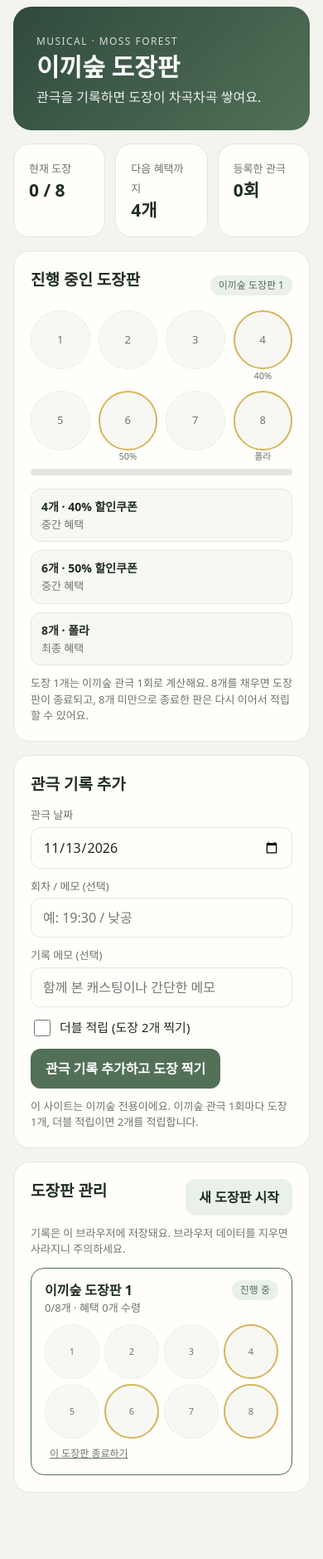
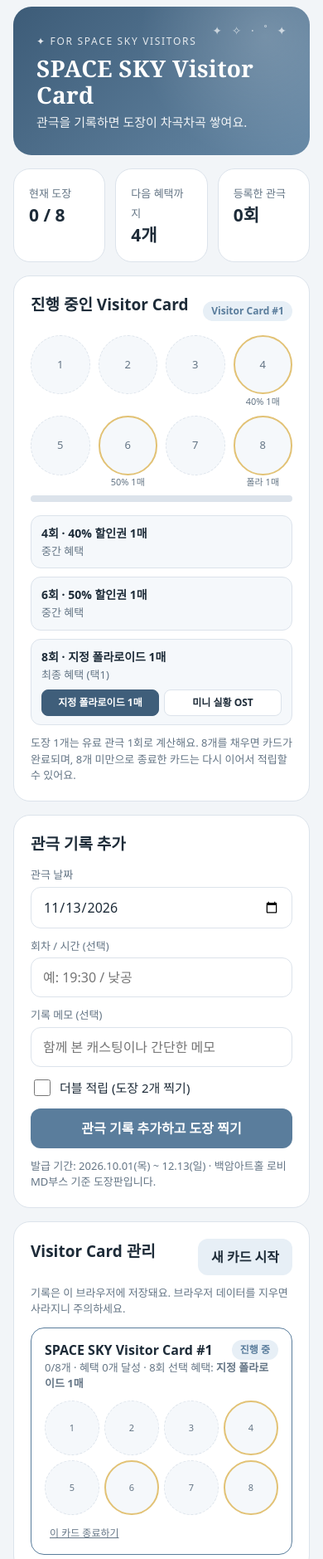
Before and after one commit to Oolong62/moss-forest, a plain HTML site: page index.html in a window 390 px wide. Shown: the top 1879 px of the page at 83% size. Drawn offline with Linux system fonts and the light colour scheme.

Commit message:
Update index.html

```diff
--- a/index.html
+++ b/index.html
@@ -3,22 +3,29 @@
 <head>
 <meta charset="UTF-8">
 <meta name="viewport" content="width=device-width, initial-scale=1">
-<title>이끼숲 도장판</title>
+<title>SPACE SKY Visitor Card</title>
 <style>
 :root{
-  --bg:#f4f4ee; --card:#fffefa; --ink:#1f2d25; --sub:#6b766f; --line:#e3e6df;
-  --moss:#2f4a3c; --moss2:#527058; --gold:#d8b45a; --soft:#eaf0ea; --empty:#f7f8f4;
+  --bg:#f2f5f8; --card:#ffffff; --ink:#1d2b38; --sub:#647585; --line:#dce3eb;
+  --sky:#3f5e7a; --sky2:#5a7d9c; --star:#e2c275; --soft:#e7eff6; --empty:#f5f8fb;
 }
 @media (prefers-color-scheme:dark){
-  :root{--bg:#141a16; --card:#1c241f; --ink:#eef2ec; --sub:#9aa89f; --line:#2c372f; --soft:#26332b; --empty:#202a24; --moss2:#6f9378}
+  :root{--bg:#11171d; --card:#18212a; --ink:#edf2f7; --sub:#94a5b5; --line:#283542; --soft:#212e3b; --empty:#1d2833; --sky2:#7399ba}
 }
 *{box-sizing:border-box}
 body{margin:0;background:var(--bg);color:var(--ink);font-family:"Pretendard","Noto Sans KR","Malgun Gothic",system-ui,sans-serif;line-height:1.5}
 .wrap{max-width:884px;margin:0 auto;padding:8px 16px 48px}
-header{background:linear-gradient(135deg,#2f4a3c,#527058);color:#fff;border-radius:22px;padding:28px;margin-bottom:16px}
-header small{letter-spacing:.12em;font-size:12px;opacity:.8}
-header h1{margin:4px 0 6px;font-size:40px;line-height:1.15}
-header p{margin:0;opacity:.9}
+header{
+  background:radial-gradient(circle at 85% 20%, rgba(255,255,255,.18) 0%, transparent 45%),
+             linear-gradient(135deg,#3d5c78,#6789a6);
+  color:#fff;border-radius:22px;padding:28px;margin-bottom:16px;position:relative;overflow:hidden;
+}
+header::after{
+  content:"✦ ✧ · ˚ ✦";position:absolute;top:18px;right:24px;font-size:14px;letter-spacing:4px;opacity:.65;
+}
+header small{letter-spacing:.14em;font-size:12px;opacity:.85;display:inline-flex;align-items:center;gap:6px}
+header h1{margin:6px 0 6px;font-size:36px;line-height:1.15;font-family:Georgia,"Times New Roman","Noto Serif KR",serif;letter-spacing:.01em}
+header p{margin:0;opacity:.92;font-size:15px}
 .card{background:var(--card);border:1px solid var(--line);border-radius:20px;padding:20px;margin-bottom:16px}
 .stats{display:grid;grid-template-columns:repeat(3,1fr);gap:12px;margin-bottom:16px}
 .stats .card{margin:0;padding:16px 18px}
@@ -26,44 +33,55 @@ header p{margin:0;opacity:.9}
 .stats b{display:block;font-size:26px}
 h2{margin:0 0 14px;font-size:19px}
 .top{display:flex;justify-content:space-between;align-items:center;gap:8px}
-.tag{font-size:12px;background:var(--soft);color:var(--moss2);padding:3px 10px;border-radius:99px;white-space:nowrap}
-.stamps{display:grid;grid-template-columns:repeat(8,1fr);gap:10px;margin:8px 0 22px}
+.tag{font-size:12px;background:var(--soft);color:var(--sky2);padding:3px 10px;border-radius:99px;white-space:nowrap;font-weight:600}
+.stamps{display:grid;grid-template-columns:repeat(8,1fr);gap:10px;margin:8px 0 24px}
 .st{aspect-ratio:1;border-radius:50%;border:1.5px dashed var(--line);background:var(--empty);display:grid;place-items:center;font-size:13px;color:var(--sub);position:relative}
-.st.ms{border:2.5px solid var(--gold);border-style:solid}
-.st.on{background:var(--moss);border-color:var(--moss);color:#fff;font-weight:700;animation:pop .35s}
-.st.on.ms{box-shadow:0 0 0 2px var(--gold)}
-.st i{position:absolute;bottom:-18px;font-style:normal;font-size:11px;color:var(--sub);white-space:nowrap}
+.st.ms{border:2.5px solid var(--star);border-style:solid}
+.st.on{background:var(--sky);border-color:var(--sky);color:#fff;font-weight:700;animation:pop .35s}
+.st.on.ms{box-shadow:0 0 0 2px var(--star)}
+.st i{position:absolute;bottom:-19px;font-style:normal;font-size:11px;color:var(--sub);white-space:nowrap}
 @keyframes pop{from{transform:scale(.6)}to{transform:scale(1)}}
 @media (prefers-reduced-motion:reduce){.st.on{animation:none}}
 .bar{height:8px;background:var(--line);border-radius:9px;overflow:hidden;margin-top:14px}
-.bar div{height:100%;background:var(--gold);transition:width .3s}
+.bar div{height:100%;background:var(--star);transition:width .3s}
 .ms-list{display:grid;grid-template-columns:repeat(3,1fr);gap:10px;margin-top:16px}
-.ms-list div{border:1px solid var(--line);background:var(--empty);border-radius:12px;padding:10px 12px;font-size:14px}
-.ms-list div.done{border-color:var(--gold)}
-.ms-list small,.note{color:var(--sub);font-size:13px}
+.ms-item{border:1px solid var(--line);background:var(--empty);border-radius:12px;padding:10px 12px;font-size:14px}
+.ms-item.done{border-color:var(--star);background:var(--soft)}
+.ms-item small,.note{color:var(--sub);font-size:13px}
 .note{margin:12px 0 0}
+
+/* 8회 혜택 선택 버튼 */
+.reward-pick{display:flex;gap:6px;margin-top:8px;flex-wrap:wrap}
+.pick-btn{
+  flex:1;min-width:90px;font-size:12px;padding:6px 8px;border-radius:8px;
+  border:1px solid var(--line);background:var(--card);color:var(--ink);font-weight:600;transition:.15s;
+}
+.pick-btn:hover{border-color:var(--sky2)}
+.pick-btn.active{background:var(--sky);color:#fff;border-color:var(--sky)}
+
 .form{display:grid;grid-template-columns:1fr 1fr;gap:12px}
 .form .full{grid-column:1/-1}
 label{display:block;font-size:13px;color:var(--sub);margin-bottom:4px}
 input{width:100%;font:inherit;color:var(--ink);background:var(--card);border:1px solid var(--line);border-radius:12px;padding:11px 14px}
-input:focus-visible,button:focus-visible{outline:3px solid var(--gold);outline-offset:2px}
+input:focus-visible,button:focus-visible{outline:3px solid var(--star);outline-offset:2px}
 button{font:inherit;cursor:pointer;border:0;border-radius:12px}
-.primary{background:var(--moss2);color:#fff;padding:12px 18px;font-weight:700}
+.primary{background:var(--sky2);color:#fff;padding:12px 18px;font-weight:700;width:100%}
 .primary:hover{filter:brightness(1.08)}
+.primary:disabled{opacity:.5;cursor:not-allowed}
 .ghost{background:var(--soft);color:var(--ink);padding:10px 16px;font-weight:600}
 .chk{display:flex;align-items:center;gap:8px;font-size:15px;color:var(--ink);margin:0;cursor:pointer}
-.chk input{width:20px;height:20px;accent-color:var(--moss2)}
-.dbl{font-size:11px;background:var(--gold);color:#3b2f0a;border-radius:99px;padding:0 7px;margin-left:4px;font-weight:700}
+.chk input{width:20px;height:20px;accent-color:var(--sky2)}
+.dbl{font-size:11px;background:var(--star);color:#2d2308;border-radius:99px;padding:0 7px;margin-left:4px;font-weight:700}
 .small{background:none;color:var(--sub);padding:2px 6px;font-size:12px;text-decoration:underline}
 .board{border:1px solid var(--line);border-radius:16px;padding:14px 16px;margin-top:12px}
-.board.cur{border-color:var(--moss2)}
+.board.cur{border-color:var(--sky2)}
 .board .meta{font-size:13px;color:var(--sub);margin:0 0 10px}
 .board .stamps{margin:0 0 4px;gap:6px}
 .board .st{font-size:11px}
 .log{list-style:none;margin:8px 0 0;padding:0;font-size:13px}
 .log li{display:flex;justify-content:space-between;gap:8px;padding:5px 0;border-top:1px solid var(--line)}
 @media (max-width:640px){
-  header h1{font-size:30px}
+  header h1{font-size:28px}
   .stats b{font-size:21px}
   .stamps{grid-template-columns:repeat(4,1fr);row-gap:26px}
   .ms-list,.form{grid-template-columns:1fr}
@@ -73,8 +91,8 @@ button{font:inherit;cursor:pointer;border:0;border-radius:12px}
 <body>
 <div class="wrap">
   <header>
-    <small>MUSICAL · MOSS FOREST</small>
-    <h1>이끼숲 도장판</h1>
+    <small>✦ FOR SPACE SKY VISITORS</small>
+    <h1>SPACE SKY Visitor Card</h1>
     <p>관극을 기록하면 도장이 차곡차곡 쌓여요.</p>
   </header>
 
@@ -85,27 +103,27 @@ button{font:inherit;cursor:pointer;border:0;border-radius:12px}
   </section>
 
   <section class="card">
-    <div class="top"><h2>진행 중인 도장판</h2><span class="tag" id="curName"></span></div>
+    <div class="top"><h2>진행 중인 Visitor Card</h2><span class="tag" id="curName"></span></div>
     <div id="curStamps" class="stamps"></div>
     <div class="bar"><div id="bar"></div></div>
     <div class="ms-list" id="msList"></div>
-    <p class="note">도장 1개는 이끼숲 관극 1회로 계산해요. 8개를 채우면 도장판이 종료되고, 8개 미만으로 종료한 판은 다시 이어서 적립할 수 있어요.</p>
+    <p class="note">도장 1개는 유료 관극 1회로 계산해요. 8개를 채우면 카드가 완료되며, 8개 미만으로 종료한 카드는 다시 이어서 적립할 수 있어요.</p>
   </section>
 
   <section class="card">
     <h2>관극 기록 추가</h2>
     <div class="form">
       <div><label for="fDate">관극 날짜</label><input id="fDate" type="date"></div>
-      <div><label for="fRound">회차 / 메모 (선택)</label><input id="fRound" placeholder="예: 19:30 / 낮공"></div>
+      <div><label for="fRound">회차 / 시간 (선택)</label><input id="fRound" placeholder="예: 19:30 / 낮공"></div>
       <div class="full"><label for="fNote">기록 메모 (선택)</label><input id="fNote" placeholder="함께 본 캐스팅이나 간단한 메모"></div>
       <div class="full"><label class="chk"><input type="checkbox" id="fDouble"> 더블 적립 (도장 2개 찍기)</label></div>
       <div class="full"><button class="primary" id="add">관극 기록 추가하고 도장 찍기</button></div>
     </div>
-    <p class="note">이 사이트는 이끼숲 전용이에요. 이끼숲 관극 1회마다 도장 1개, 더블 적립이면 2개를 적립합니다.</p>
+    <p class="note">발급 기간: 2026.10.01(목) ~ 12.13(일) · 백암아트홀 로비 MD부스 기준 도장판입니다.</p>
   </section>
 
   <section class="card">
-    <div class="top"><h2>도장판 관리</h2><button class="ghost" id="newBoard">새 도장판 시작</button></div>
+    <div class="top"><h2>Visitor Card 관리</h2><button class="ghost" id="newBoard">새 카드 시작</button></div>
     <p class="note">기록은 이 브라우저에 저장돼요. 브라우저 데이터를 지우면 사라지니 주의하세요.</p>
     <div id="boards"></div>
   </section>
@@ -113,24 +131,32 @@ button{font:inherit;cursor:pointer;border:0;border-radius:12px}
 
 <script>
 const MAX = 8;
-const MILES = [{n:4, t:"40% 할인쿠폰", s:"중간 혜택", l:"40%"},
-               {n:6, t:"50% 할인쿠폰", s:"중간 혜택", l:"50%"},
-               {n:8, t:"폴라", s:"최종 혜택", l:"폴라"}];
-const KEY = "mossforest-stamp-v1";
+const KEY = "spacesky-visitor-card-v1";
 let state;
 try { state = JSON.parse(localStorage.getItem(KEY)); } catch (e) {}
-if (!state || !state.boards) state = {boards:[{id:1, visits:[], ended:false}]};
+if (!state || !state.boards) state = {boards:[{id:1, visits:[], ended:false, reward8:"지정 폴라로이드 1매"}]};
+
 const save = () => { try { localStorage.setItem(KEY, JSON.stringify(state)); } catch (e) {} };
 const $ = id => document.getElementById(id);
 const esc = s => String(s).replace(/[&<>"']/g, c => ({"&":"&amp;","<":"&lt;",">":"&gt;",'"':"&quot;","'":"&#39;"}[c]));
 const cnt = b => b.visits.reduce((a, v) => a + (v.s || 1), 0);
 const active = () => state.boards.find(b => !b.ended);
 
-function stampsHTML(count, labels) {
+function getMiles(board) {
+  const r8 = (board && board.reward8) ? board.reward8 : "지정 폴라로이드 1매";
+  const short8 = r8.includes("OST") ? "미니 OST" : "폴라 1매";
+  return [
+    {n:4, t:"40% 할인권 1매", s:"중간 혜택", l:"40% 1매"},
+    {n:6, t:"50% 할인권 1매", s:"중간 혜택", l:"50% 1매"},
+    {n:8, t:r8, s:"최종 혜택 (택1)", l:short8, selectable:true}
+  ];
+}
+
+function stampsHTML(count, labels, miles) {
   let h = "";
   for (let i = 1; i <= MAX; i++) {
-    const m = MILES.find(x => x.n === i);
-    h += `<div class="st${i <= count ? " on" : ""}${m ? " ms" : ""}">${i}${labels && m ? `<i>${m.l}</i>` : ""}</div>`;
+    const m = miles.find(x => x.n === i);
+    h += `<div class="st${i <= count ? " on" : ""}${m ? " ms" : ""}">${i <= count ? "✦" : i}${labels && m ? `<i>${m.l}</i>` : ""}</div>`;
   }
   return h;
 }
@@ -138,34 +164,62 @@ function stampsHTML(count, labels) {
 function render() {
   const cur = active();
   const count = cur ? cnt(cur) : 0;
+  const miles = getMiles(cur);
   const total = state.boards.reduce((a, b) => a + b.visits.length, 0);
-  const next = MILES.find(m => m.n > count);
+  const next = miles.find(m => m.n > count);
 
   $("sCur").textContent = cur ? `${count} / ${MAX}` : "-";
-  $("sNext").textContent = !cur ? "새 판 필요" : next ? `${next.n - count}개` : "달성";
+  $("sNext").textContent = !cur ? "새 카드 필요" : next ? `${next.n - count}개` : "달성 완료";
   $("sTotal").textContent = `${total}회`;
-  $("curName").textContent = cur ? `이끼숲 도장판 ${cur.id}` : "진행 중인 판 없음";
-  $("curStamps").innerHTML = stampsHTML(count, true);
+  $("curName").textContent = cur ? `Visitor Card #${cur.id}` : "진행 중인 카드 없음";
+  $("curStamps").innerHTML = stampsHTML(count, true, miles);
   $("bar").style.width = `${count / MAX * 100}%`;
-  $("msList").innerHTML = MILES.map(m =>
-    `<div class="${count >= m.n ? "done" : ""}"><b>${m.n}개 · ${m.t}</b><br><small>${m.s}${count >= m.n ? " ✓ 달성" : ""}</small></div>`).join("");
+
+  const selected8 = cur ? (cur.reward8 || "지정 폴라로이드 1매") : "지정 폴라로이드 1매";
+  $("msList").innerHTML = miles.map(m => {
+    const isDone = count >= m.n;
+    const selectorHTML = m.selectable ? `
+      <div class="reward-pick">
+        <button type="button" class="pick-btn ${selected8 === "지정 폴라로이드 1매" ? "active" : ""}" data-pick="지정 폴라로이드 1매" ${!cur ? "disabled" : ""}>지정 폴라로이드 1매</button>
+        <button type="button" class="pick-btn ${selected8 === "미니 실황 OST" ? "active" : ""}" data-pick="미니 실황 OST" ${!cur ? "disabled" : ""}>미니 실황 OST</button>
+      </div>` : "";
+    return `<div class="ms-item ${isDone ? "done" : ""}">
+      <b>${m.n}회 · ${m.t}</b><br>
+      <small>${m.s}${isDone ? " ✓ 달성" : ""}</small>
+      ${selectorHTML}
+    </div>`;
+  }).join("");
+
   $("add").disabled = !cur;
 
   $("boards").innerHTML = [...state.boards].reverse().map(b => {
     const c = cnt(b);
-    const got = MILES.filter(m => c >= m.n).length;
+    const bMiles = getMiles(b);
+    const got = bMiles.filter(m => c >= m.n).length;
     const log = b.visits.map((v, i) =>
       `<li><span>${i + 1}회${v.s === 2 ? '<em class="dbl">더블 +2</em>' : ""} · ${esc(v.date)}${v.round ? " · " + esc(v.round) : ""}${v.note ? " — " + esc(v.note) : ""}</span>
        <button class="small" data-del="${b.id}:${i}">삭제</button></li>`).join("");
     return `<div class="board${b.ended ? "" : " cur"}">
-      <div class="top"><b>이끼숲 도장판 ${b.id}</b><span class="tag">${b.ended ? "종료" : "진행 중"}</span></div>
-      <p class="meta">${c}/${MAX}개 · 혜택 ${got}개 수령</p>
-      <div class="stamps">${stampsHTML(c, false)}</div>
+      <div class="top"><b>SPACE SKY Visitor Card #${b.id}</b><span class="tag">${b.ended ? "종료" : "진행 중"}</span></div>
+      <p class="meta">${c}/${MAX}개 · 혜택 ${got}개 달성 · 8회 선택 혜택: <b>${esc(b.reward8 || "지정 폴라로이드 1매")}</b></p>
+      <div class="stamps">${stampsHTML(c, false, bMiles)}</div>
       ${log ? `<ul class="log">${log}</ul>` : ""}
-      ${!b.ended ? `<button class="small" data-end="${b.id}">이 도장판 종료하기</button>` : c < MAX ? `<button class="ghost" data-open="${b.id}">이 도장판에 다시 적립하기</button>` : ""}
+      <div style="margin-top:8px">
+        ${!b.ended ? `<button class="small" data-end="${b.id}">이 카드 종료하기</button>` : c < MAX ? `<button class="ghost" data-open="${b.id}">이 카드에 다시 적립하기</button>` : ""}
+      </div>
     </div>`;
   }).join("");
 }
+
+$("msList").onclick = e => {
+  const pick = e.target.dataset.pick;
+  const cur = active();
+  if (pick && cur) {
+    cur.reward8 = pick;
+    save();
+    render();
+  }
+};
 
 $("add").onclick = () => {
   const cur = active();
@@ -183,9 +237,10 @@ $("add").onclick = () => {
 
 $("newBoard").onclick = () => {
   const cur = active();
-  if (cur && !confirm("진행 중인 도장판을 종료하고 새로 시작할까요?")) return;
+  if (cur && !confirm("진행 중인 카드를 종료하고 새 카드를 시작할까요?")) return;
   if (cur) cur.ended = true;
-  state.boards.push({id:Math.max(...state.boards.map(b => b.id)) + 1, visits:[], ended:false});
+  const nextId = state.boards.length ? Math.max(...state.boards.map(b => b.id)) + 1 : 1;
+  state.boards.push({id:nextId, visits:[], ended:false, reward8:"지정 폴라로이드 1매"});
   save(); render();
 };
 
@@ -199,14 +254,14 @@ $("boards").onclick = e => {
   if (d.open) {
     const b = state.boards.find(x => x.id === +d.open);
     const cur = active();
-    if (b && confirm(cur ? `진행 중인 도장판 ${cur.id}을(를) 종료하고 이 판에 이어서 적립할까요?` : "이 도장판에 이어서 적립할까요?")) {
+    if (b && confirm(cur ? `진행 중인 카드 #${cur.id}을(를) 종료하고 이 카드에 이어서 적립할까요?` : "이 카드에 이어서 적립할까요?")) {
       if (cur) cur.ended = true;
       b.ended = false; save(); render();
     }
   }
   if (d.end) {
     const b = state.boards.find(x => x.id === +d.end);
-    if (b && confirm("이 도장판을 종료할까요?")) { b.ended = true; save(); render(); }
+    if (b && confirm("이 카드를 종료할까요?")) { b.ended = true; save(); render(); }
   }
 };
 
```
